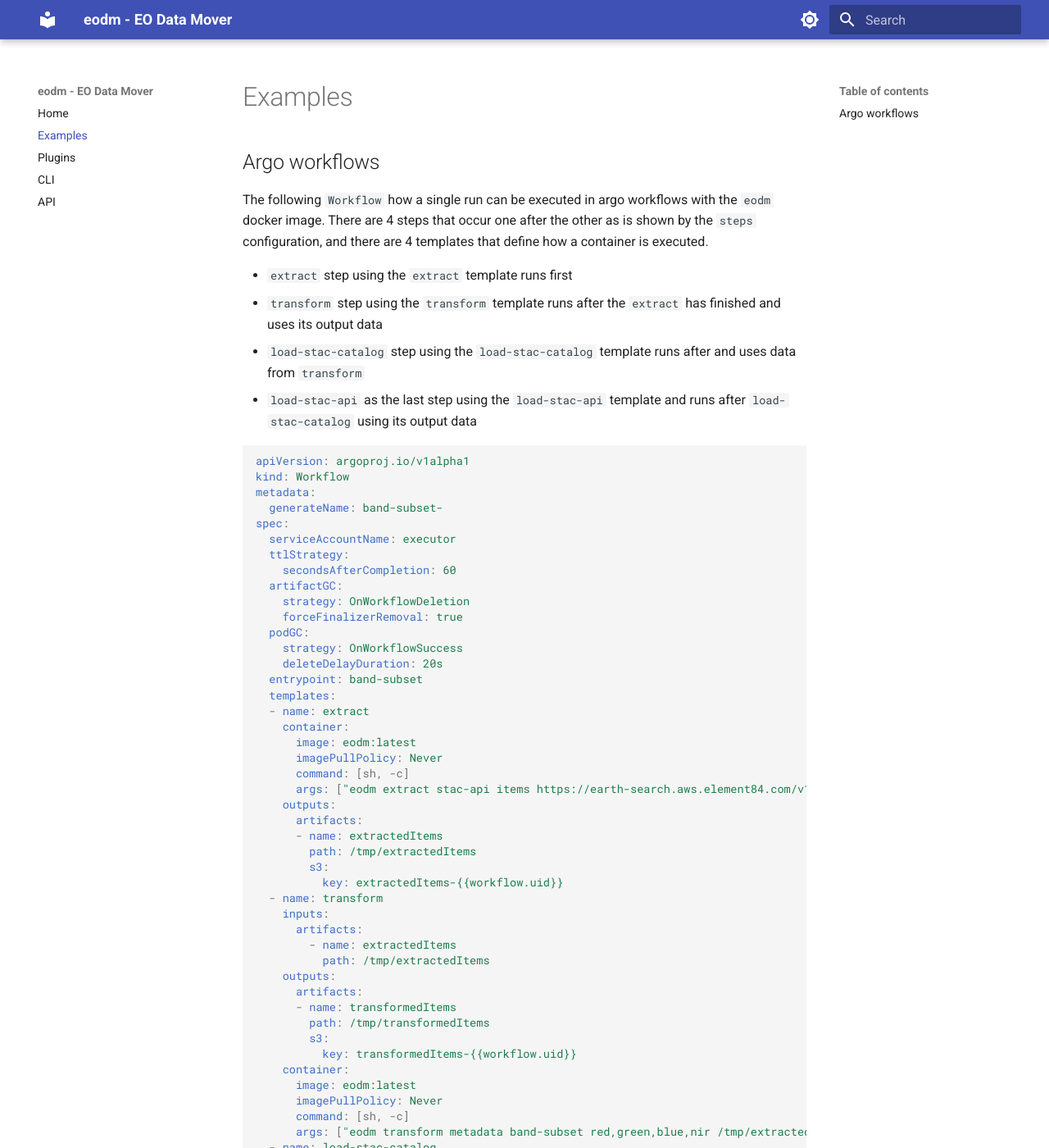
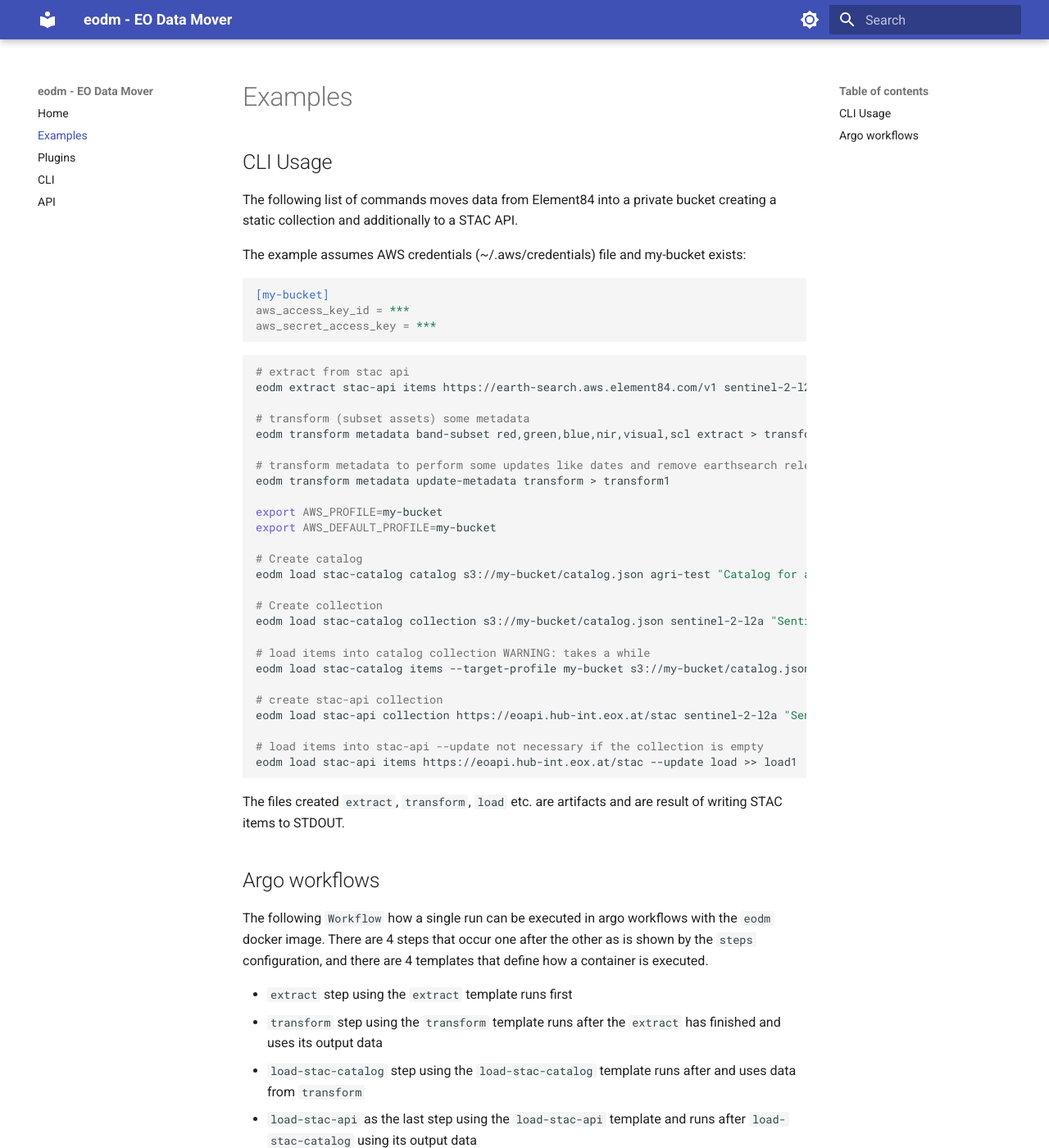
Before and after one commit to geopython/eodm, an MkDocs documentation site: the page built from docs/examples.md, in a window 1280 px wide and 1400 px high. Shown: the whole window at 82% size. Built offline with MkDocs 1.6.1 and Material for MkDocs 9.7.7, drawn with Linux system fonts in a browser that asks for light colours.

Commit message:
docs: added labels and example of cli

````diff
--- a/docs/examples.md
+++ b/docs/examples.md
@@ -1,4 +1,49 @@
 # Examples
+
+## CLI Usage
+
+The following list of commands moves data from Element84 into a private bucket creating a
+static collection and additionally to a STAC API.
+
+The example assumes AWS credentials (~/.aws/credentials) file and my-bucket exists:
+
+```ini
+[my-bucket]
+aws_access_key_id = ***
+aws_secret_access_key = ***
+```
+
+```shell
+# extract from stac api
+eodm extract stac-api items https://earth-search.aws.element84.com/v1 sentinel-2-l2a --bbox 15.4,48.5,15.7,48.7 --datetime-interval 2024-05-01/2024-05-31 > extract
+
+# transform (subset assets) some metadata
+eodm transform metadata band-subset red,green,blue,nir,visual,scl extract > transform
+
+# transform metadata to perform some updates like dates and remove earthsearch relevant data
+eodm transform metadata update-metadata transform > transform1
+
+export AWS_PROFILE=my-bucket
+export AWS_DEFAULT_PROFILE=my-bucket
+
+# Create catalog
+eodm load stac-catalog catalog s3://my-bucket/catalog.json agri-test "Catalog for agri testing" "agri-test"
+
+# Create collection
+eodm load stac-catalog collection s3://my-bucket/catalog.json sentinel-2-l2a "Sentinel 2 L2A subset from Element84 for demonstration" "Sentinel 2 L2A"
+
+# load items into catalog collection WARNING: takes a while
+eodm load stac-catalog items --target-profile my-bucket s3://my-bucket/catalog.json --source-protocol http transform1 > load
+
+# create stac-api collection
+eodm load stac-api collection https://eoapi.hub-int.eox.at/stac sentinel-2-l2a "Sentinel 2 L2A subset from Element84 for demonstration" "Sentinel 2 L2A"
+
+# load items into stac-api --update not necessary if the collection is empty
+eodm load stac-api items https://eoapi.hub-int.eox.at/stac --update load >> load1
+```
+
+The files created `extract`, `transform`, `load` etc. are artifacts and are result of writing
+STAC items to STDOUT.
 
 ## Argo workflows
 
````
Also changed, not shown: 1 other file.
